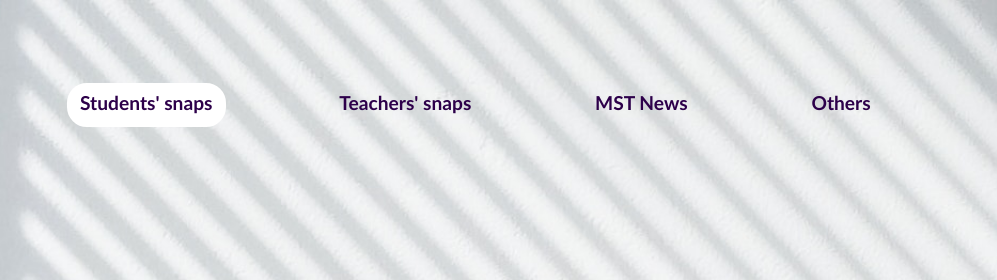
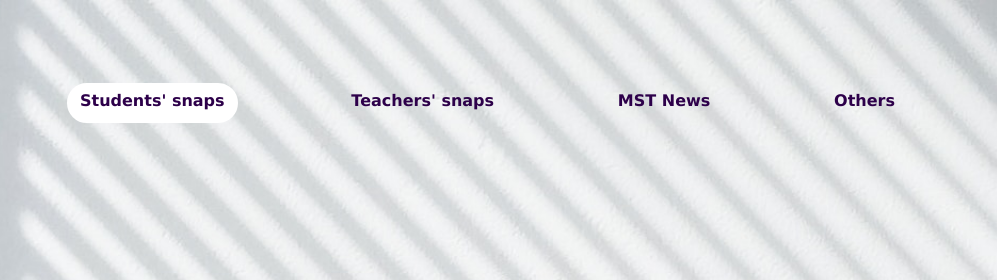
Before and after one commit to BrianLMO/MST, a plain HTML site: page index.html in a window 1280 px wide. Shown: the top 280 px of the page, 283-1280 px from the left. Drawn offline with Linux system fonts and the light colour scheme.

Commit message:
utf->UTF

```diff
--- a/Main.css
+++ b/Main.css
@@ -47,12 +47,11 @@ nav.menu a#students{
 }
 
 
-nav.menu a{
-    font-family:'Gill Sans', 'Gill Sans MT', Calibri, 'Trebuchet MS', sans-serif;
+nav.menu a{font-family:'Lucida Sans', 'Lucida Sans Regular', 'Lucida Grande', 'Lucida Sans Unicode', Geneva, Verdana, sans-serif;
     color: rgb(45, 0, 74);
     text-decoration: none;
     display: inline-block;
-    font-size: 1.2rem;
+    font-size: 1rem;
     position: relative;
     top:-80px;
     left: 300px;
--- a/index.html
+++ b/index.html
@@ -1,7 +1,7 @@
 <!DOCTYPE html>
 <html lang="en">
     <head>
-        <meta charset="utf-8">
+        <meta charset="UTF-8">
         <meta name="viewport" content="width=device-width, initial-scale=1">
         <link href="Main.css" rel="stylesheet" type="text/css" media="screen"/>
         <title>MST pranksters</title>
--- a/others.css
+++ b/others.css
@@ -73,12 +73,11 @@ nav.menu a#others{
 
 }
 
-nav.menu a{
-    font-family:'Gill Sans', 'Gill Sans MT', Calibri, 'Trebuchet MS', sans-serif;
+nav.menu a{font-family:'Lucida Sans', 'Lucida Sans Regular', 'Lucida Grande', 'Lucida Sans Unicode', Geneva, Verdana, sans-serif;
     color: rgb(45, 0, 74);
     text-decoration: none;
     display: inline-block;
-    font-size: 1.2rem;
+    font-size: 1rem;
     position: relative;
     top:-80px;
     left: 300px;
--- a/teachers.css
+++ b/teachers.css
@@ -44,12 +44,11 @@ nav.menu a#Tr{
 
 }
 
-nav.menu a{
-    font-family:'Gill Sans', 'Gill Sans MT', Calibri, 'Trebuchet MS', sans-serif;
+nav.menu a{font-family:'Lucida Sans', 'Lucida Sans Regular', 'Lucida Grande', 'Lucida Sans Unicode', Geneva, Verdana, sans-serif;
     color: rgb(45, 0, 74);
     text-decoration: none;
     display: inline-block;
-    font-size: 1.2rem;
+    font-size: 1rem;
     position: relative;
     top:-80px;
     left: 300px;
```
